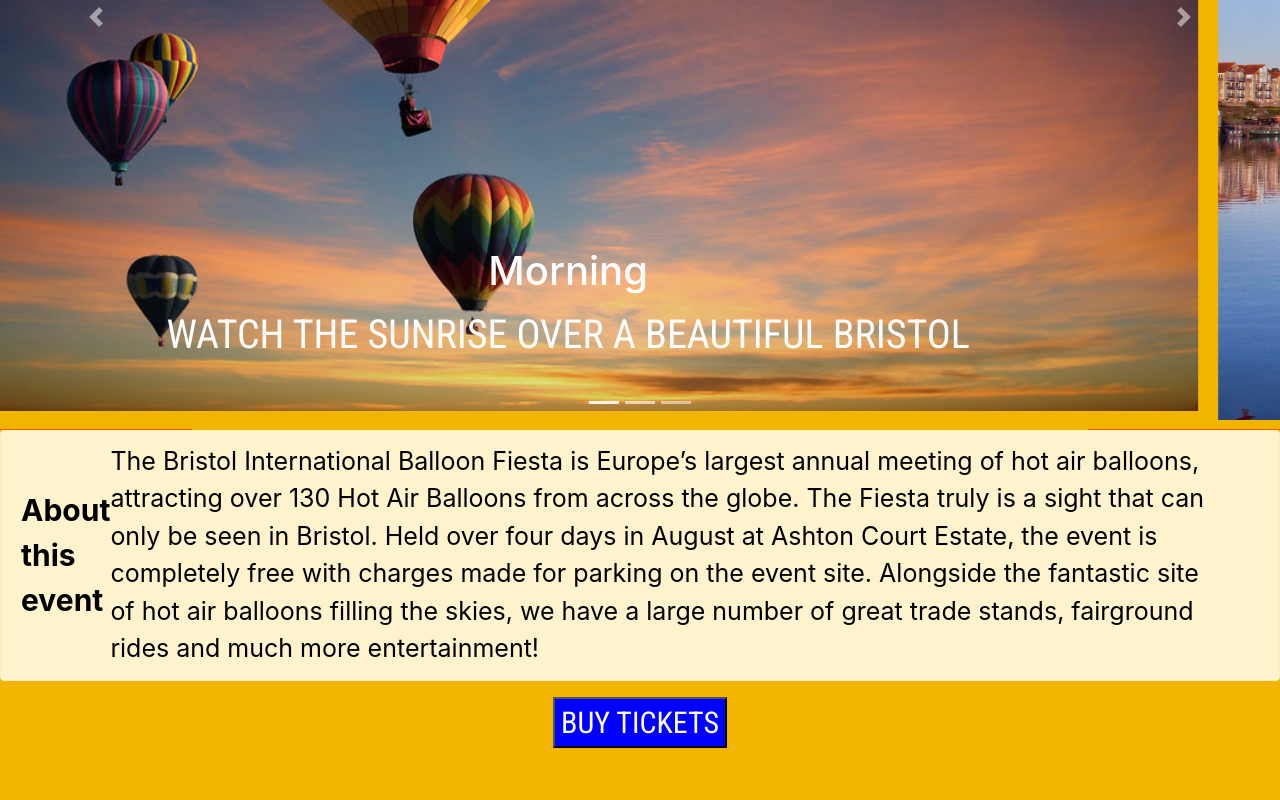
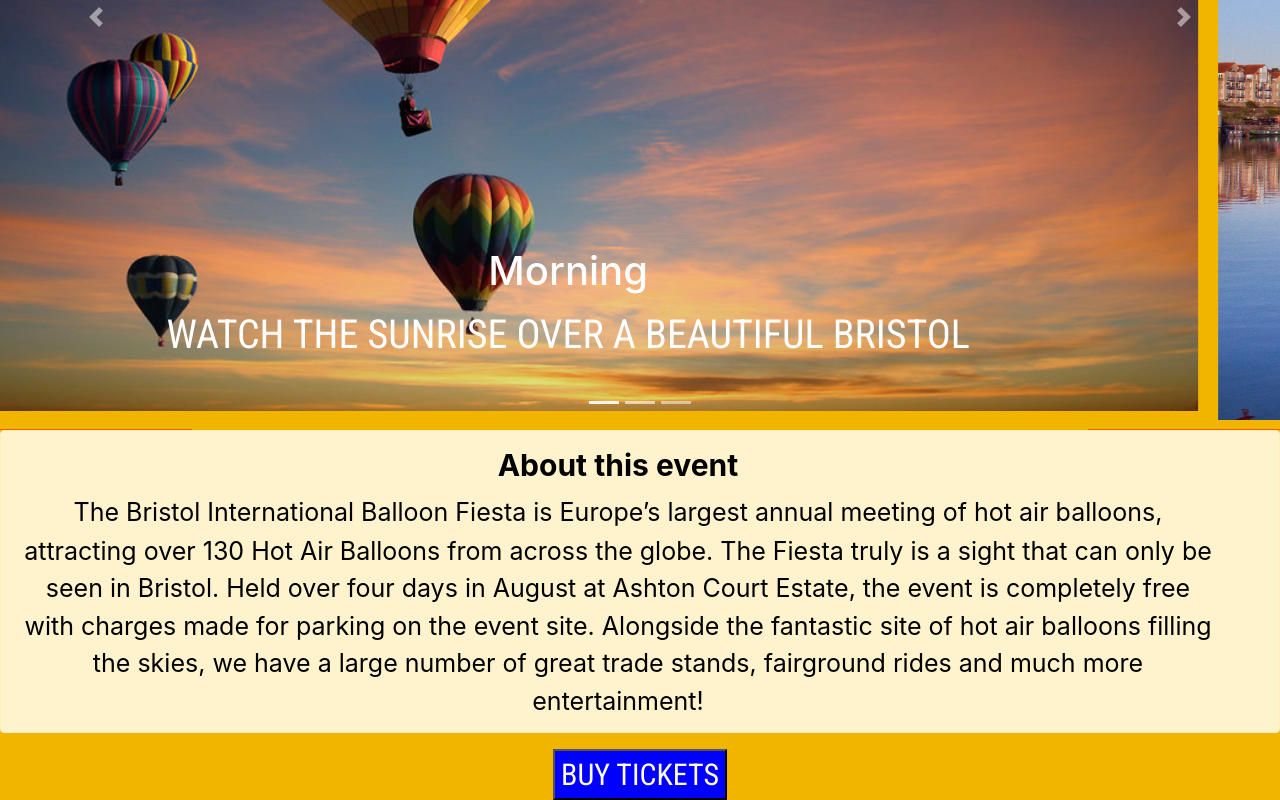
Before and after one commit to agupta7807/group_project, a plain HTML site: page index.html in a window 1280 px wide. Shown: the part 1206-2006 px from the top of the page. Before the commit the page ends 1954 px from the top, so only its background shows below. Drawn offline with nearby package versions, Linux system fonts and the light colour scheme.

Commit message:
about us

```diff
--- a/index.html
+++ b/index.html
@@ -54,7 +54,7 @@
   </div>
 
 <div class="alert alert-warning alert-dismissible fade show">
-  <strong>About this event</strong> The Bristol International Balloon Fiesta is Europe’s largest annual meeting of hot air balloons,  attracting over 130 Hot Air Balloons from across the globe. The Fiesta truly is a sight that can only be seen in Bristol. Held over four days in August at Ashton Court Estate, the event is completely free with charges made for parking on the event site.  Alongside the fantastic site of hot air balloons filling the skies, we have a large number of great trade stands, fairground rides and much more entertainment!
+  <strong><center>About this event<center></strong> The Bristol International Balloon Fiesta is Europe’s largest annual meeting of hot air balloons,  attracting over 130 Hot Air Balloons from across the globe. The Fiesta truly is a sight that can only be seen in Bristol. Held over four days in August at Ashton Court Estate, the event is completely free with charges made for parking on the event site.  Alongside the fantastic site of hot air balloons filling the skies, we have a large number of great trade stands, fairground rides and much more entertainment!
 </div>
 
 <div class="wrapper">
```
